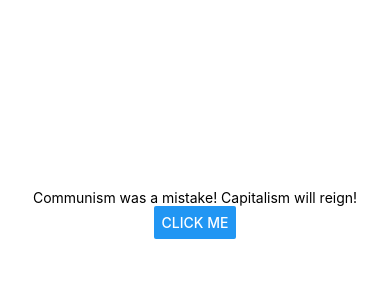
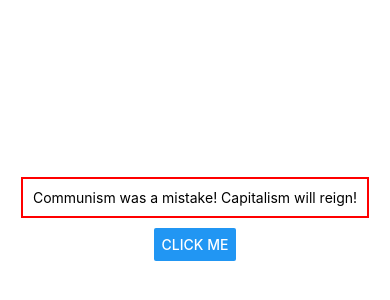
Before and after one commit to NathanMoes/RNCourse, a React Native app: screen / in a window 390 px wide. Shown: the part 208-508 px from the top of the page. Built offline with nearby package versions, Linux system fonts and the light colour scheme.

Commit message:
inline styling

```diff
--- a/App.js
+++ b/App.js
@@ -4,7 +4,11 @@ import { Button, StyleSheet, Text, View } from "react-native";
 export default function App() {
   return (
     <View style={styles.container}>
-      <Text>Communism was a mistake! Capitalism will reign!</Text>
+      <Text
+        style={{ margin: 10, borderColor: "red", borderWidth: 2, padding: 10 }}
+      >
+        Communism was a mistake! Capitalism will reign!
+      </Text>
       <Button title="click me" />
     </View>
   );
```
